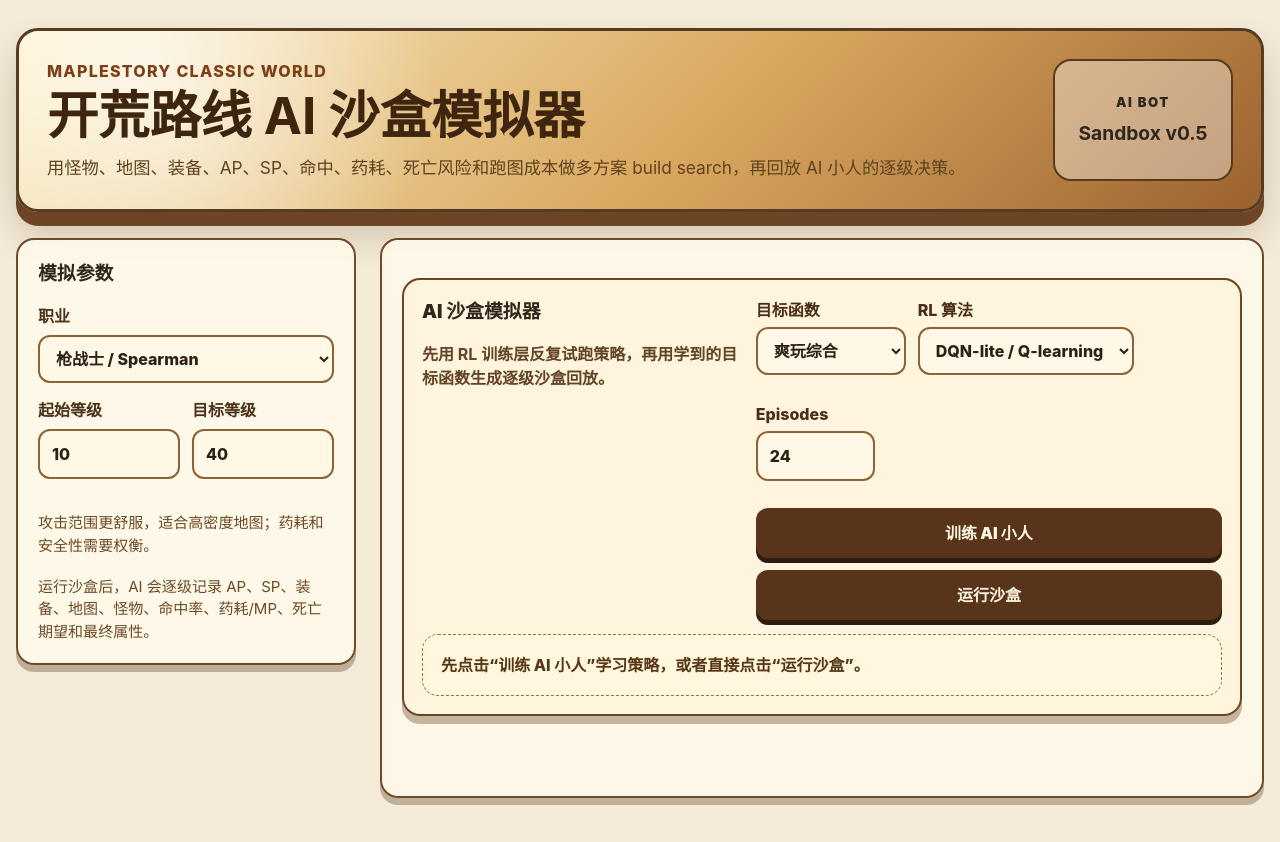
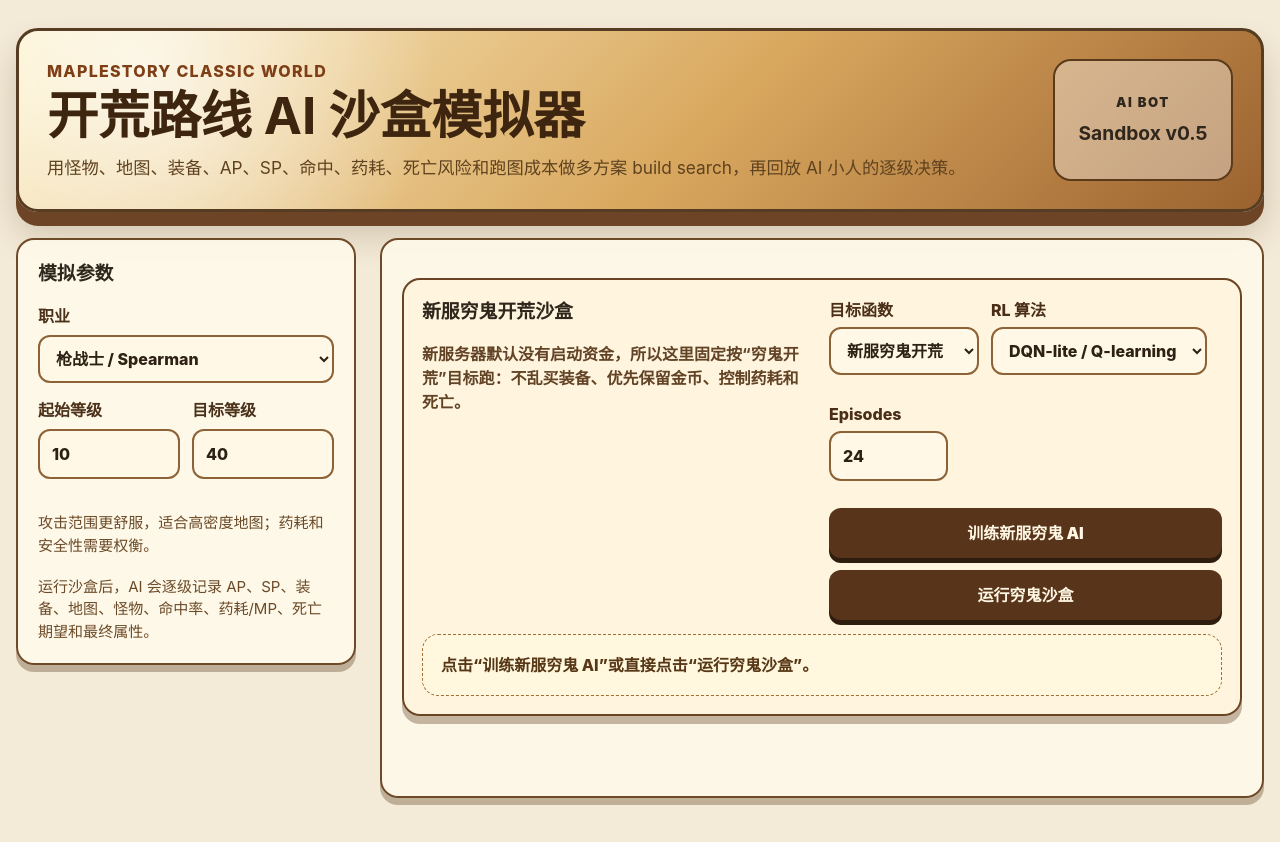
Before and after one commit to sduckyduck/mscw-route-ai-simulator, a React (Vite) app: page / in a window 1280 px wide. Built offline with nearby package versions, Linux system fonts and the light colour scheme.

Commit message:
Default sandbox UI to new-server poor-start mode

```diff
--- a/src/SandboxPanel.tsx
+++ b/src/SandboxPanel.tsx
@@ -8,7 +8,7 @@ import './sandbox.css';
 
 const objectiveLabels: Record<ObjectivePreset, string> = {
   fastest: '最快冲级',
-  poor_start: '穷鬼开荒',
+  poor_start: '新服穷鬼开荒',
   low_death: '低死亡',
   low_potion: '少买药',
   shop_gear: '全商店装备',
@@ -16,6 +16,8 @@ const objectiveLabels: Record<ObjectivePreset, string> = {
   drop_only: '全怪物掉落',
   comfort: '爽玩综合',
 };
+
+const newServerObjectiveOptions: ObjectivePreset[] = ['poor_start'];
 
 const rlLabels: Record<RlAlgorithm, string> = {
   dqn_lite: 'DQN-lite / Q-learning',
@@ -103,21 +105,23 @@ function Bar({ label, value, className = '' }: { label: string; value: number; c
 }
 
 function RlPanel({ report, onUsePolicy }: { report: RlTrainingReport; onUsePolicy: (objective: ObjectivePreset) => void }) {
-  const qRows = Object.entries(report.qValues).sort((a, b) => b[1] - a[1]) as [ObjectivePreset, number][];
+  const qRows = Object.entries(report.qValues)
+    .filter(([action]) => action === 'poor_start')
+    .sort((a, b) => b[1] - a[1]) as [ObjectivePreset, number][];
   return (
     <div className="rl-panel">
-      <div className="section-title">RL 训练结果</div>
+      <div className="section-title">新服穷鬼开荒训练结果</div>
       <div className="sandbox-findings">
         <div className="finding optimization">
-          <strong>学到的策略</strong>
-          <p>{objectiveLabels[report.bestObjective]}，奖励 {report.bestReward}，状态 {report.stateKey}</p>
+          <strong>固定策略</strong>
+          <p>新服默认按“穷鬼开荒”跑：优先不买装备、保留金币、压低药耗和死亡风险。</p>
         </div>
         <div className="finding warning">
           <strong>算法说明</strong>
           <p>{report.note}</p>
         </div>
       </div>
-      <button className="secondary" onClick={() => onUsePolicy(report.bestObjective)}>用 RL 学到的策略跑沙盒</button>
+      <button className="secondary" onClick={() => onUsePolicy('poor_start')}>用新服穷鬼开荒跑沙盒</button>
       <div className="sandbox-table-wrap">
         <table>
           <thead><tr><th>策略动作</th><th>Q 值</th></tr></thead>
@@ -134,7 +138,7 @@ function RlPanel({ report, onUsePolicy }: { report: RlTrainingReport; onUsePolic
             <tr><th>Episode</th><th>探索率</th><th>动作</th><th>奖励</th><th>Q值</th><th>耗时</th><th>金币</th><th>死亡</th><th>舒适度</th></tr>
           </thead>
           <tbody>
-            {report.history.slice(-30).map((row) => (
+            {report.history.filter((row) => row.action === 'poor_start').slice(-30).map((row) => (
               <tr key={row.episode}>
                 <td>{row.episode}</td>
                 <td>{row.epsilon}</td>
@@ -226,7 +230,7 @@ function AlternativesTable({ result }: { result: SandboxRunResult }) {
 }
 
 export function SandboxPanel({ data, input }: { data: GameData; input: SimulationInput }) {
-  const [objective, setObjective] = useState<ObjectivePreset>('comfort');
+  const [objective, setObjective] = useState<ObjectivePreset>('poor_start');
   const [result, setResult] = useState<SandboxRunResult | null>(null);
   const [rlAlgorithm, setRlAlgorithm] = useState<RlAlgorithm>('dqn_lite');
   const [episodes, setEpisodes] = useState(24);
@@ -256,7 +260,7 @@ export function SandboxPanel({ data, input }: { data: GameData; input: Simulatio
     return () => window.clearInterval(timer);
   }, [playing, result, speed]);
 
-  const run = (overrideObjective = objective) => {
+  const run = (overrideObjective: ObjectivePreset = 'poor_start') => {
     const sandbox = runSandboxSimulation(data, input.jobKey, input.startLevel, Math.max(input.startLevel + 1, input.targetLevel), overrideObjective);
     setObjective(overrideObjective);
     setResult(sandbox);
@@ -266,7 +270,7 @@ export function SandboxPanel({ data, input }: { data: GameData; input: Simulatio
   };
 
   const train = () => {
-    const report = runRlTraining(data, input, rlAlgorithm, objective, episodes);
+    const report = runRlTraining(data, input, rlAlgorithm, 'poor_start', episodes);
     setRlReport(report);
   };
 
@@ -280,19 +284,19 @@ export function SandboxPanel({ data, input }: { data: GameData; input: Simulatio
     <div className="sandbox-panel">
       <div className="sandbox-header">
         <div>
-          <div className="section-title">AI 沙盒模拟器</div>
-          <p>先用 RL 训练层反复试跑策略，再用学到的目标函数生成逐级沙盒回放。</p>
+          <div className="section-title">新服穷鬼开荒沙盒</div>
+          <p>新服务器默认没有启动资金，所以这里固定按“穷鬼开荒”目标跑：不乱买装备、优先保留金币、控制药耗和死亡。</p>
         </div>
         <div className="sandbox-controls">
-          <label>目标函数<select value={objective} onChange={(event) => setObjective(event.target.value as ObjectivePreset)}>{Object.entries(objectiveLabels).map(([key, label]) => <option key={key} value={key}>{label}</option>)}</select></label>
+          <label>目标函数<select value={objective} onChange={(event) => setObjective(event.target.value as ObjectivePreset)}>{newServerObjectiveOptions.map((key) => <option key={key} value={key}>{objectiveLabels[key]}</option>)}</select></label>
           <label>RL 算法<select value={rlAlgorithm} onChange={(event) => setRlAlgorithm(event.target.value as RlAlgorithm)}>{Object.entries(rlLabels).map(([key, label]) => <option key={key} value={key}>{label}</option>)}</select></label>
           <label>Episodes<input type="number" min={1} max={300} value={episodes} onChange={(event) => setEpisodes(Number(event.target.value))} /></label>
-          <button onClick={train}>训练 AI 小人</button>
-          <button onClick={() => run()}>运行沙盒</button>
+          <button onClick={train}>训练新服穷鬼 AI</button>
+          <button onClick={() => run('poor_start')}>运行穷鬼沙盒</button>
         </div>
       </div>
 
-      {rlReport ? <RlPanel report={rlReport} onUsePolicy={(obj) => run(obj)} /> : null}
+      {rlReport ? <RlPanel report={rlReport} onUsePolicy={() => run('poor_start')} /> : null}
 
       {result && currentFrame ? (
         <>
@@ -323,7 +327,7 @@ export function SandboxPanel({ data, input }: { data: GameData; input: Simulatio
           <AlternativesTable result={result} />
         </>
       ) : (
-        <div className="sandbox-empty">先点击“训练 AI 小人”学习策略，或者直接点击“运行沙盒”。</div>
+        <div className="sandbox-empty">点击“训练新服穷鬼 AI”或直接点击“运行穷鬼沙盒”。</div>
       )}
     </div>
   );
```
